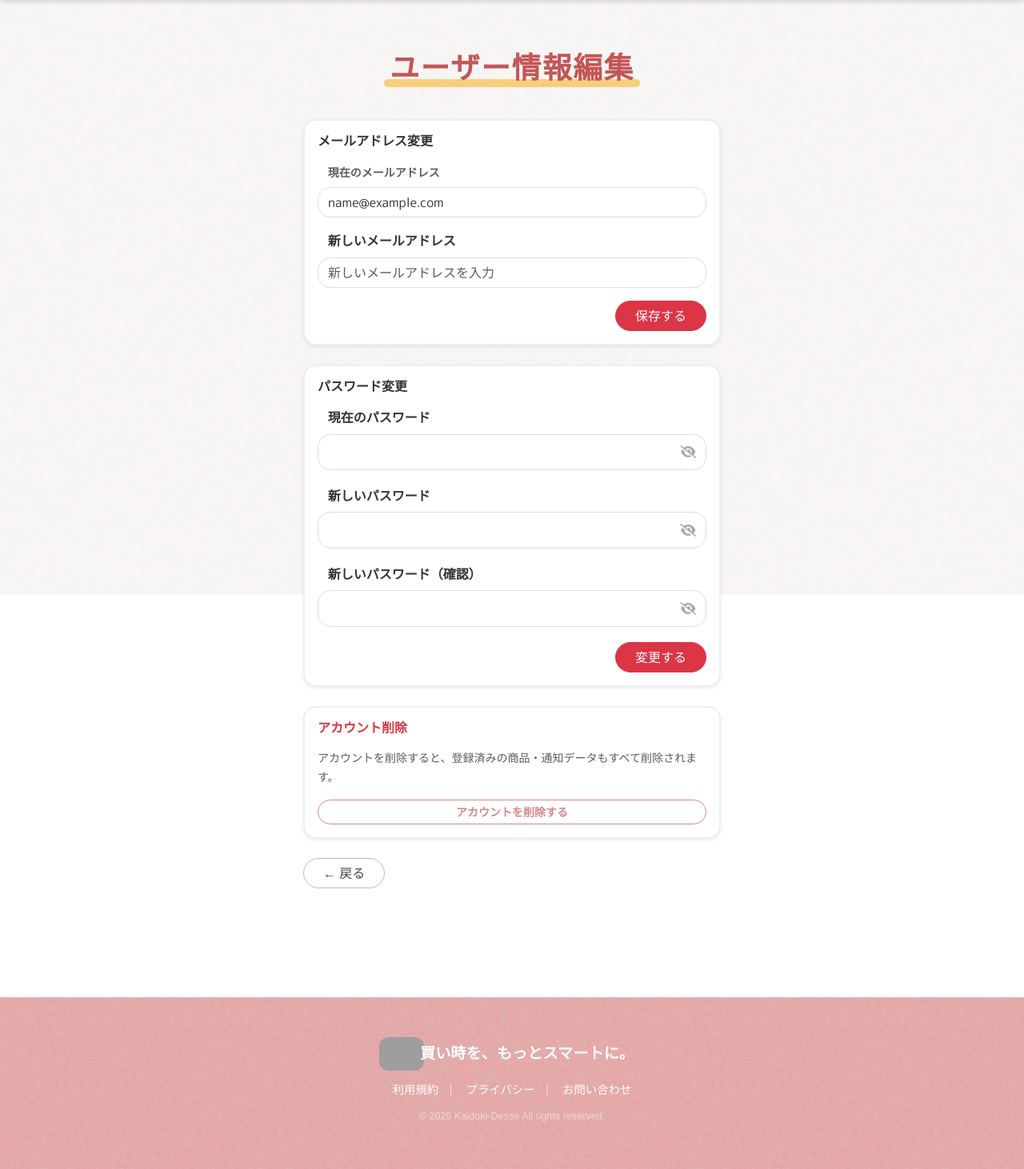
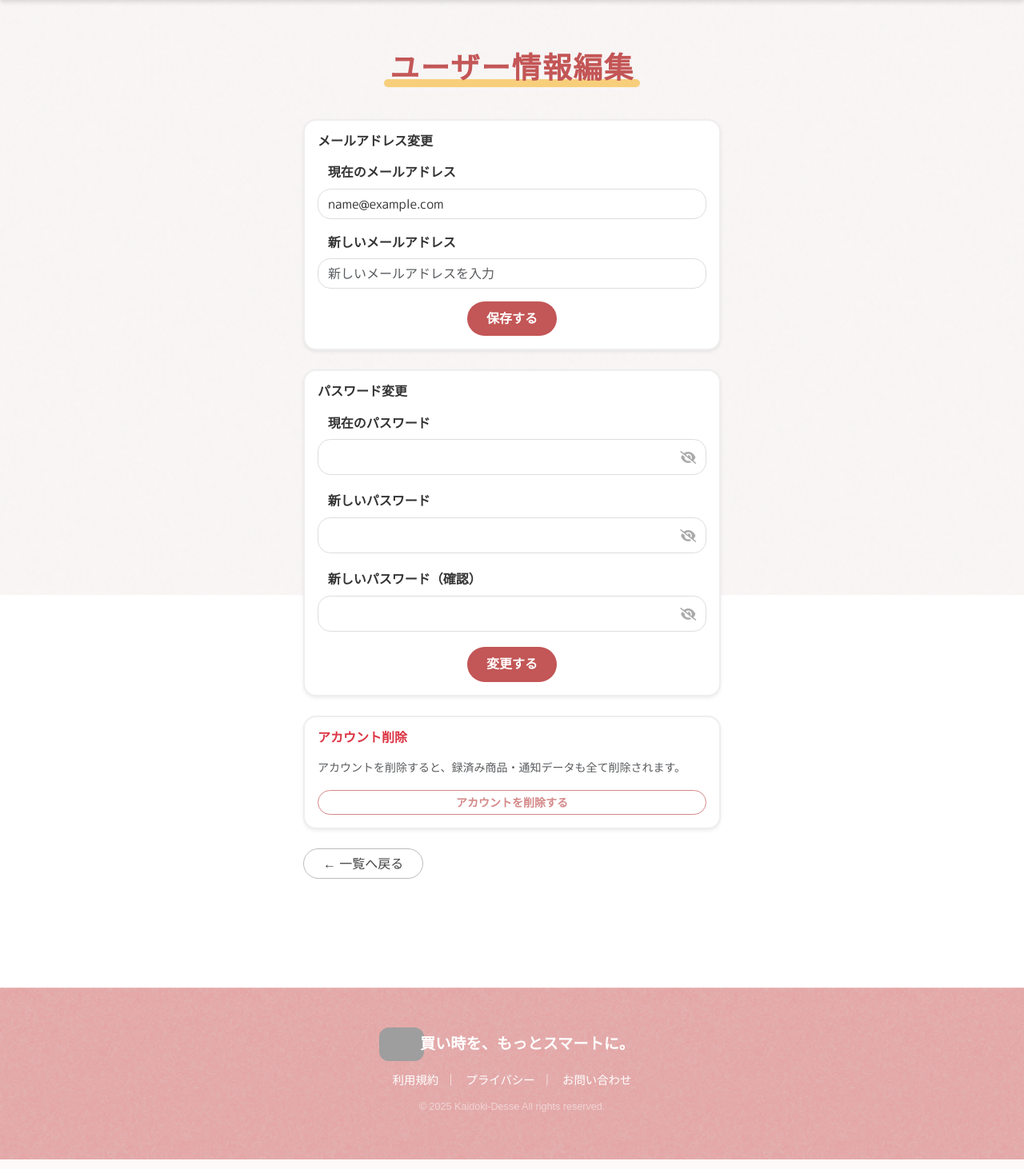
Before and after one commit to KoTakeuchi/kaidoki-desse, a Django app: page /main/user/edit/ in a window 1280 px wide. Shown: the part 56-1518 px from the top of the page at 80% size. Run offline with Django 5.2, Linux system fonts and the light colour scheme; the visitor is signed in with stand-in values (Sample User, id 1); parts of the project's set-up code (start-up, migrations or seed data) failed here and were passed over; some libraries are stand-ins or nearby versions; some web fonts are replaced; grey boxes are pictures that could not be loaded.

Commit message:
fix: 各画面の見た目調整（ボタン色・配置・下線除去・余白）

```diff
--- a/static/css/auth.css
+++ b/static/css/auth.css
@@ -103,6 +103,8 @@
     /* ← テキスト分×1.5 の幅を確保 */
     border: none;
     border-radius: 1.5rem;
+    text-decoration: none;
+    /* ✅ 追加 */
     margin-top: 2.5rem;
     transition: all 0.2s ease;
     white-space: nowrap;
--- a/static/css/user.css
+++ b/static/css/user.css
@@ -1659,7 +1659,7 @@ select.form-select option {
     justify-content: space-between;
     align-items: center;
     margin-top: 24px;
-    border-top: 1px solid #eee;
+    border-top: none;
     width: 100%;
 }
 
--- a/templates/main/product_detail.html
+++ b/templates/main/product_detail.html
@@ -141,7 +141,7 @@
     <a href="{% url 'main:product_list' %}" class="btn btn-outline-secondary rounded-pill px-4">
       ← 一覧へ戻る
     </a>
-    <a href="{{ product.product_url }}" target="_blank" class="btn btn-danger rounded-pill px-4">
+    <a href="{{ product.product_url }}" target="_blank" class="auth-btn rounded-pill px-4" style="text-decoration:none;">
       商品ページを開く
     </a>
   </div>
--- a/templates/main/profile_edit.html
+++ b/templates/main/profile_edit.html
@@ -26,8 +26,8 @@
           {% csrf_token %}
           <input type="hidden" name="action" value="email">
           <div class="mb-3">
-            <label class="form-label text-muted small">現在のメールアドレス</label>
-            <input type="email" class="form-control bg-light" value="{{ request.user.email|default:'未設定' }}" disabled>
+            <label class="form-label">現在のメールアドレス</label>  <!-- ✅ 修正 -->
+            <input type="email" class="form-control" value="{{ request.user.email|default:'未設定' }}" readonly>  <!-- ✅ 修正 -->
           </div>
           <div class="mb-3">
             <label class="form-label">新しいメールアドレス</label>
@@ -36,8 +36,8 @@
               <div class="text-danger small mt-1">{{ email_form.email.errors }}</div>
             {% endif %}
           </div>
-          <div class="text-end">
-            <button type="submit" class="btn btn-danger rounded-pill px-4">保存する</button>
+          <div class="text-center">  <!-- ✅ 修正 -->
+            <button type="submit" class="auth-btn rounded-pill px-4 mt-0">保存する</button>
           </div>
         </form>
       </div>
@@ -84,8 +84,8 @@
               <div class="text-danger small mt-1">{{ password_form.new_password2.errors }}</div>
             {% endif %}
           </div>
-          <div class="text-end">
-            <button type="submit" class="btn btn-danger rounded-pill px-4">変更する</button>
+          <div class="text-center">  <!-- ✅ 修正 -->
+            <button type="submit" class="auth-btn rounded-pill px-4 mt-0">変更する</button>
           </div>
         </form>
       </div>
@@ -93,17 +93,18 @@
       <!-- アカウント削除 -->
       <div class="card shadow-sm p-4 mb-4">
         <h6 class="fw-bold text-danger mb-3">アカウント削除</h6>
-        <p class="text-muted small mb-3">アカウントを削除すると、登録済みの商品・通知データもすべて削除されます。</p>
+        <p class="text-muted small mb-3">アカウントを削除すると、録済み商品・通知データも全て削除されます。</p>
         <a href="{% url 'main:account_delete' %}" class="btn btn-outline-danger btn-sm rounded-pill">
           アカウントを削除する
         </a>
       </div>
 
-<div class="mb-4">
+      <div class="mb-4">
         <a href="{% url 'main:product_list' %}" class="btn btn-outline-secondary rounded-pill px-4">
-          ← 戻る
+          ← 一覧へ戻る
         </a>
       </div>
+
     </div>
   </div>
 </div>
```
Also changed, not shown: templates/main/flag_setting.html (+6 -4 lines).
